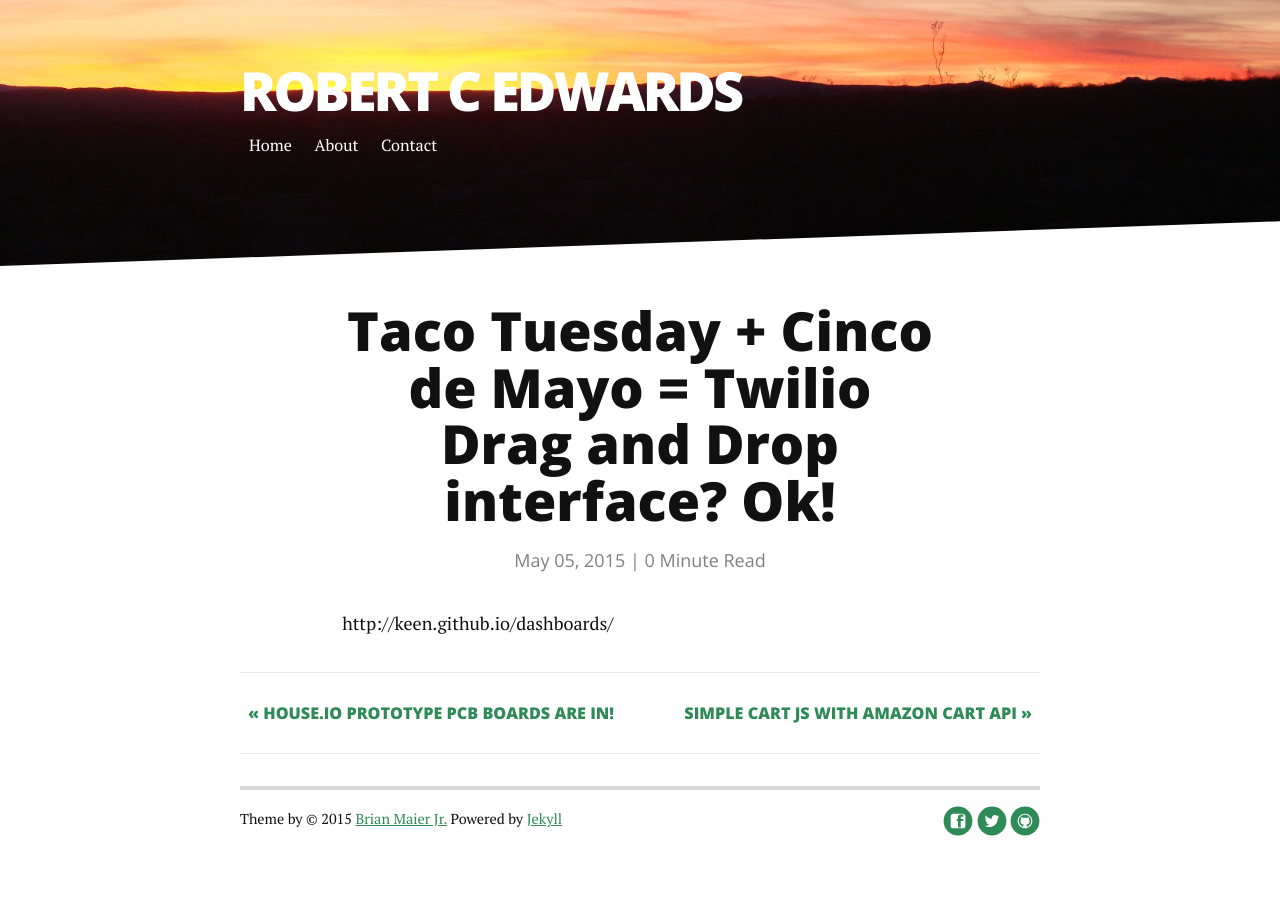
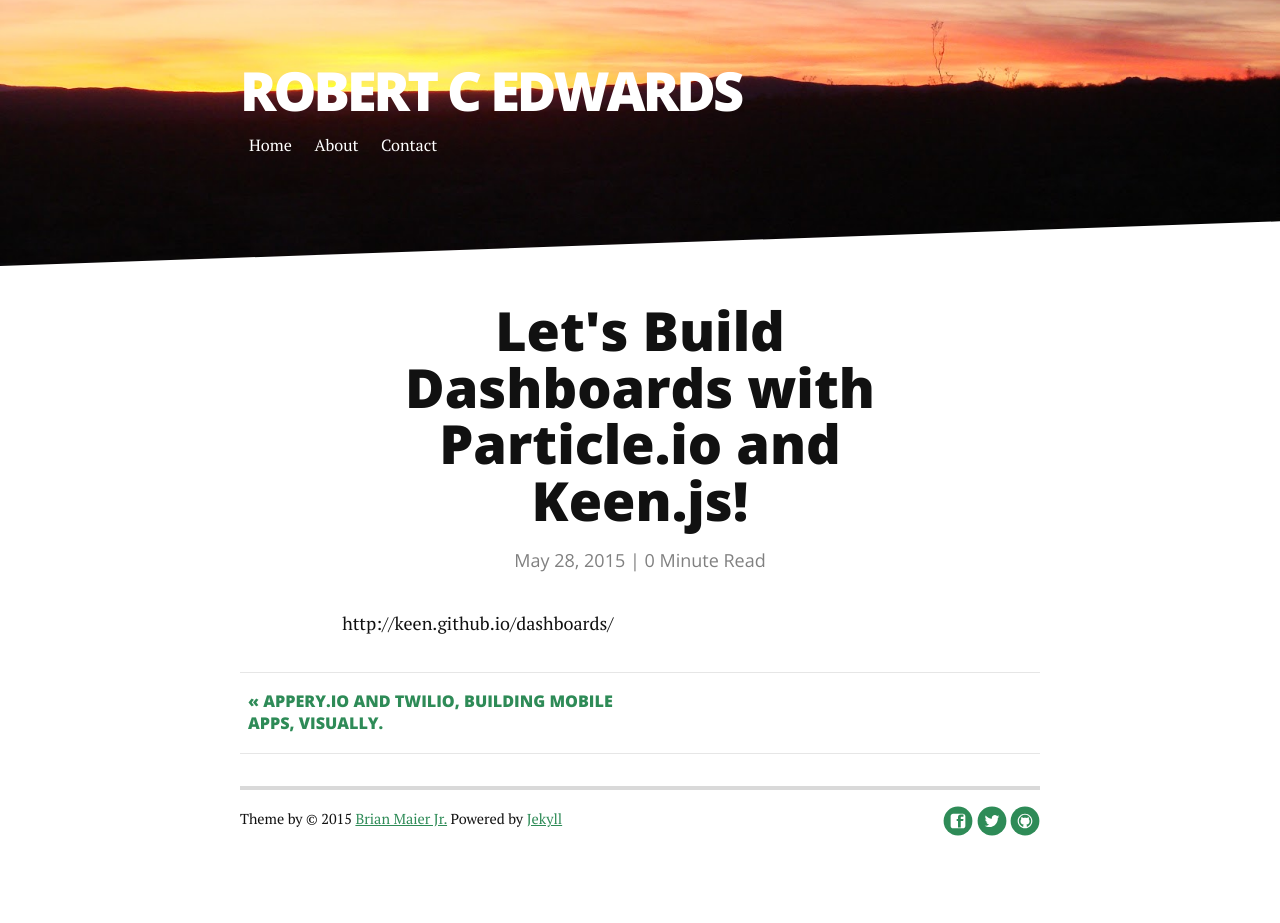
Before and after one commit to robertcedwards/robertcedwards.com, a Jekyll site: the page built from _posts/2015-05-28-Keen-JS.md, in a window 1280 px wide. Built offline with Jekyll 4.4.1, drawn with Linux system fonts in a browser that asks for light colours; nearby versions of some CDN libraries; Markdown is read by kramdown in place of the engine named in the settings.

Commit message:
Update 2015-05-28-Keen-JS.md

```diff
--- a/_posts/2015-05-28-Keen-JS.md
+++ b/_posts/2015-05-28-Keen-JS.md
@@ -1,7 +1,7 @@
 ---
 layout: post
-title:  "Taco Tuesday + Cinco de Mayo = Twilio Drag and Drop interface? Ok!"
-date:   2015-05-05
+title:  "Let's Build Dashboards with Particle.io and Keen.js!"
+date:   2015-05-28
 ---
 
 http://keen.github.io/dashboards/
```
